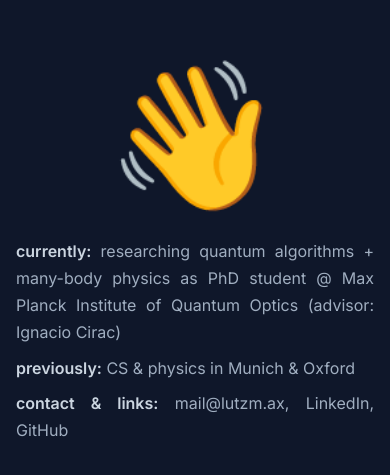
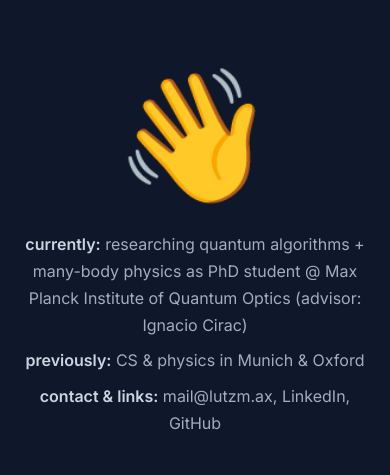
Before and after one commit to lm1909/lm1909, a plain HTML site: page index.html in a window 390 px wide. Shown: the part 165-640 px from the top of the page. Drawn offline with nearby package versions, Linux system fonts and the light colour scheme.

Commit message:
mobile: centered text better

```diff
--- a/index.html
+++ b/index.html
@@ -2,7 +2,7 @@
 <html lang="en">
 <head>
     <meta charset="UTF-8">
-    <meta name="viewport" content="width=device-width, initial-scale=1.0">
+    <meta name="viewport" content="width=device-width, initial-scale=1.0, maximum-scale=1.0">
     <title>Max Lutz</title>
     <script src="https://cdn.tailwindcss.com"></script>
     <link href="https://fonts.googleapis.com/css2?family=Inter:wght@400;600&display=swap" rel="stylesheet">
@@ -20,7 +20,7 @@
             min-height: 100vh;
             margin: 0;
             /* Tailwind classes on <body> tag will handle background and text color */
-            padding: 1rem; /* Outer gutter for content */
+            padding: 1rem; /* Outer gutter for content, ensures .container doesn't touch screen edges */
         }
 
         /* Main content container */
@@ -28,32 +28,31 @@
             display: flex;
             /* Mobile First: Emoji above text */
             flex-direction: column;
-            align-items: center; /* Center items horizontally in column mode */
+            align-items: center; /* Center children (emoji, details) horizontally in column mode */
             gap: 1.5rem; /* Gap between emoji and text on mobile */
-            width: 100%; /* Use full width available from body padding */
+            width: 100%; /* Use full width available within body padding */
             max-width: 500px; /* Max width for mobile content for readability */
-            text-align: center; /* Center text within .name by default on mobile */
+            /* text-align: center; /* This was a general text-align for children, .details will now handle its own explicitly */
+            /* The body's flex properties handle the centering of this container */
         }
 
         /* Emoji container */
         .name {
-            /* Large emoji on mobile. clamp(min, preferred, max) */
-            /* Increased minimum and preferred size for mobile */
-            font-size: clamp(9rem, 30vw, 14rem); /* Previously: clamp(8rem, 25vw, 12rem) */
+            /* Emoji size for mobile, ~10% smaller than original mobile size */
+            font-size: clamp(8.1rem, 27vw, 12.6rem);
             line-height: 1; /* Keep emoji compact vertically */
             font-weight: 600;
-            color: #e2e8f0; /* Light color for emoji, from original */
+            color: #e2e8f0;
         }
 
         /* Details/text container */
         .details {
             width: 100%; /* Take full width of .container */
             /* Responsive font size for mobile details */
-            /* Increased minimum and preferred size for mobile */
-            font-size: clamp(1rem, 3vw, 1.25rem); /* Previously: clamp(0.9rem, 2.5vw, 1.1rem) */
-            line-height: 1.7; /* Increased for better readability of justified text */
-            color: #a0aec0; /* Muted color for text, from original */
-            text-align: justify; /* Justified text on mobile as requested */
+            font-size: clamp(1rem, 3vw, 1.25rem);
+            line-height: 1.7;
+            color: #a0aec0;
+            text-align: center; /* Changed from justify to center for mobile */
         }
 
         .details p {
@@ -62,14 +61,14 @@
         }
 
         .details strong {
-            color: #cbd5e0; /* Slightly brighter color for strong text */
+            color: #cbd5e0;
         }
 
         /* Combined styling for all link-like elements in .details */
         .details a,
-        .email-link, /* For the dynamically generated mailto: link */
-        .email-link-interactive { /* For the initial clickable span */
-            color: #a0aec0; /* Match detail text color */
+        .email-link,
+        .email-link-interactive {
+            color: #a0aec0;
             text-decoration: none;
             cursor: pointer;
             transition: color 0.2s ease-in-out, text-decoration 0.2s ease-in-out;
@@ -78,7 +77,7 @@
         .details a:hover,
         .email-link:hover,
         .email-link-interactive:hover {
-            color: #cbd5e0; /* Brighter on hover */
+            color: #cbd5e0;
             text-decoration: underline;
         }
 
@@ -86,24 +85,23 @@
         @media (min-width: 1024px) {
             .container {
                 flex-direction: row; /* Emoji left, text right */
-                justify-content: center; /* Ensures content within 70vw block is centered if not filling */
                 width: 70vw; /* Container takes 70% of viewport width */
                 max-width: 1400px; /* Max width for very large screens */
                 gap: 3rem; /* Increased gap for desktop layout */
                 padding: 2rem; /* Add some internal padding to the container block on desktop */
-                text-align: left; /* Default text align for children to be left */
+                text-align: left; /* Default text align for children to be left, this will apply to .name as well */
             }
 
             .name {
-                /* Even larger emoji on desktop */
-                font-size: clamp(12rem, 15vw, 18rem); /* Unchanged from previous version */
+                /* Emoji size for desktop, reverted to original larger desktop size */
+                font-size: clamp(12rem, 15vw, 18rem);
                 flex-shrink: 0; /* Prevent emoji from shrinking if text is long */
             }
 
             .details {
                 /* Larger text on desktop */
-                font-size: clamp(1.1rem, 2vw, 1.5rem); /* Unchanged from previous version */
-                text-align: left; /* Text aligned left on desktop */
+                font-size: clamp(1.1rem, 2vw, 1.5rem);
+                text-align: left; /* Text aligned left on desktop, overrides mobile's center */
                 flex-grow: 1; /* Allow details to take up remaining space */
                 min-width: 0; /* Important for flex item sizing */
                 max-width: 65ch; /* Optimal text width for readability */
@@ -111,7 +109,8 @@
         }
     </style>
 </head>
-<body class="bg-slate-900 text-slate-50"> <div class="container">
+<body class="bg-slate-900 text-slate-50">
+    <div class="container">
         <div class="name">
             👋
         </div>
```
